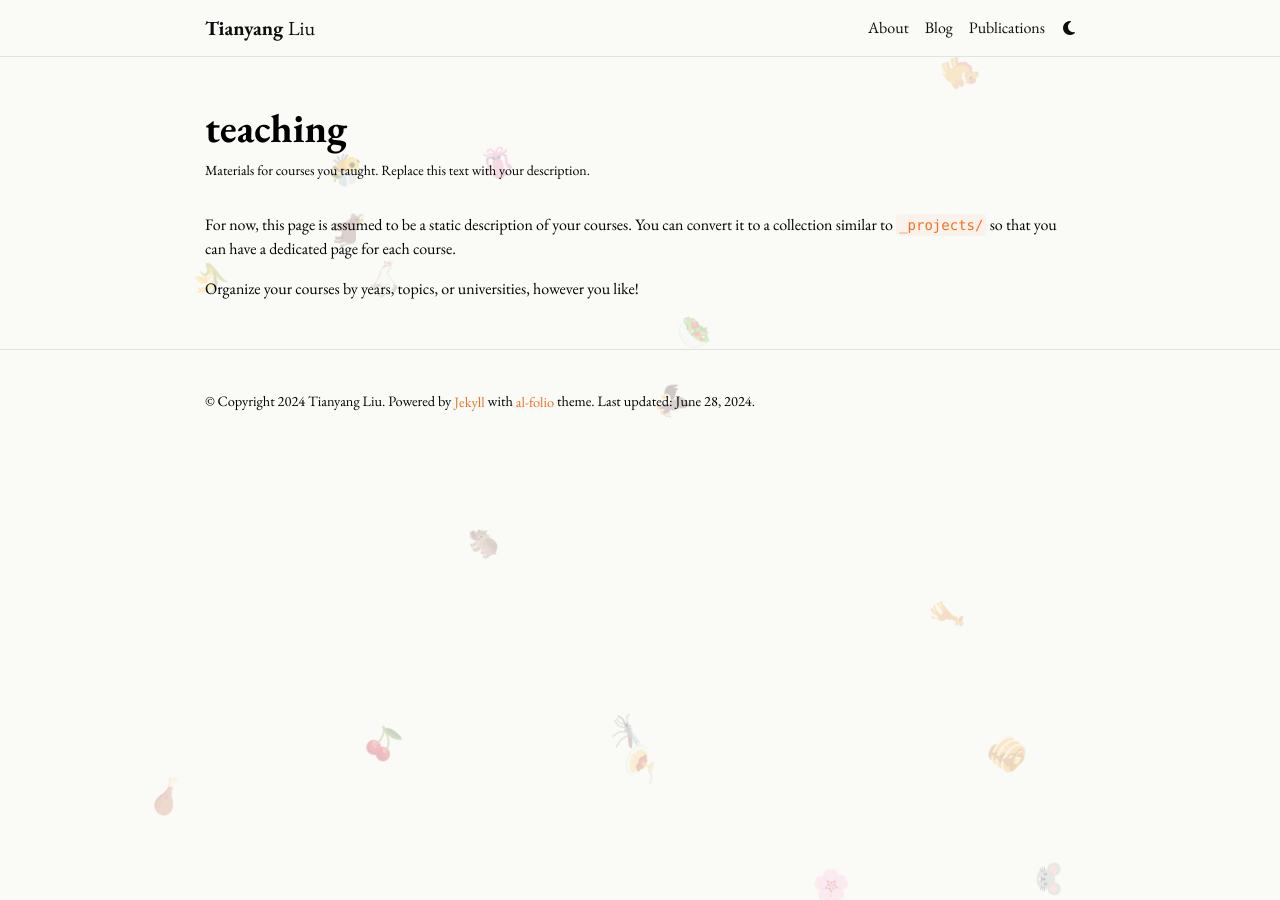
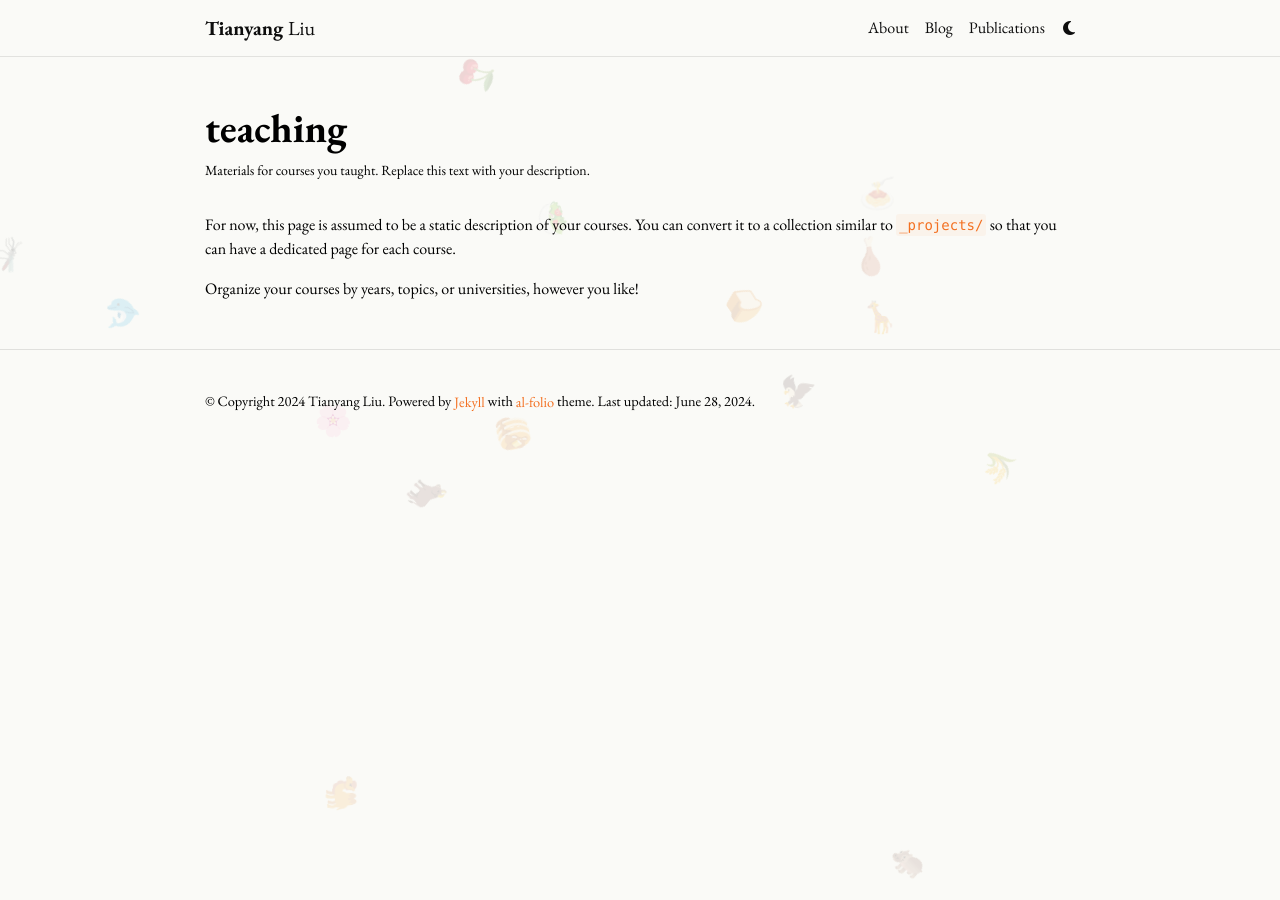
Before and after one commit to Leolty/leolty.github.io, a Jekyll site: the page built from _pages/teaching.md, in a window 1280 px wide. Built offline with Jekyll 4.4.1, drawn with Linux system fonts in a browser that asks for light colours; comment, search, counter and statistics services are not loaded; a style sheet for code colours, icons or effects is not loaded.

Commit message:
🤖 emojis should be more transparent

```diff
--- a/_sass/_themes.scss
+++ b/_sass/_themes.scss
@@ -30,9 +30,9 @@
   --global-danger-block-text: #600;
   --global-danger-block-title: #c00;
 
-  --svg-color1: #{rgba($purple-color, 0.5)};
-  --svg-color2: #{rgba($orange-color, 0.5)};
-  --svg-color3: #{rgba($blue-color, 0.5)};
+  --svg-color1: #{rgba($purple-color, 0.3)};
+  --svg-color2: #{rgba($orange-color, 0.3)};
+  --svg-color3: #{rgba($blue-color, 0.3)};
 
   .fa-sun {
     display : none;
@@ -79,9 +79,9 @@ html[data-theme='dark'] {
   --global-danger-block-text: #600;
   --global-danger-block-title: #c00;
 
-  --svg-color1: #{rgba($cyan-color, 0.5)};
-  --svg-color2: #{rgba($orange-color, 0.5)};
-  --svg-color3: #{rgba($purple-color, 0.5)};
+  --svg-color1: #{rgba($cyan-color, 0.3)};
+  --svg-color2: #{rgba($orange-color, 0.3)};
+  --svg-color3: #{rgba($purple-color, 0.3)};
 
   .fa-sun {
     padding-left: 10px;
```
